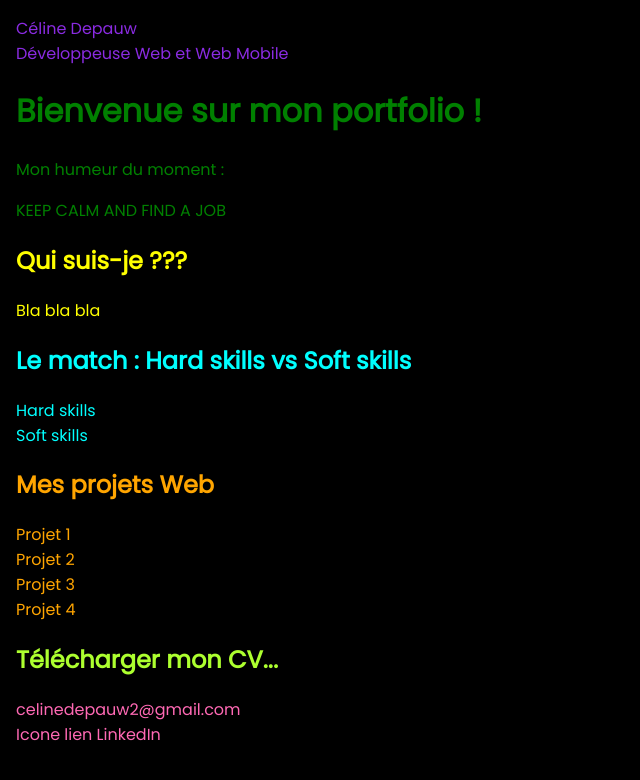
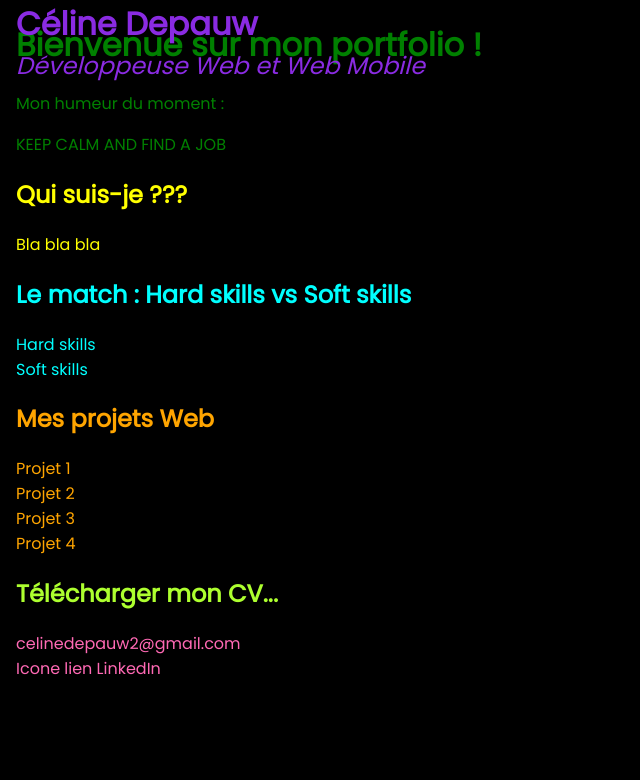
Before and after one commit to celinedepauw/netlify_deploy, a React (Create React App) app in the folder portfolio/: page / in a window 1280 px wide. Shown: the top 780 px of the page, without its empty margins (0-640 px from the left). Built offline with nearby package versions, Linux system fonts and the light colour scheme.

Commit message:
position fixed for header

```diff
--- a/portfolio/src/components/Header/header.scss
+++ b/portfolio/src/components/Header/header.scss
@@ -1,3 +1,15 @@
 .header {
     color: blueviolet;
+    position: fixed;
+    top: 0;
+
+    .header_name {
+        font-size: 2rem;
+        font-weight: bold;
+    }
+
+    .header_job {
+        font-size: 1.5rem;
+        font-style: italic;
+    }
 }
```
